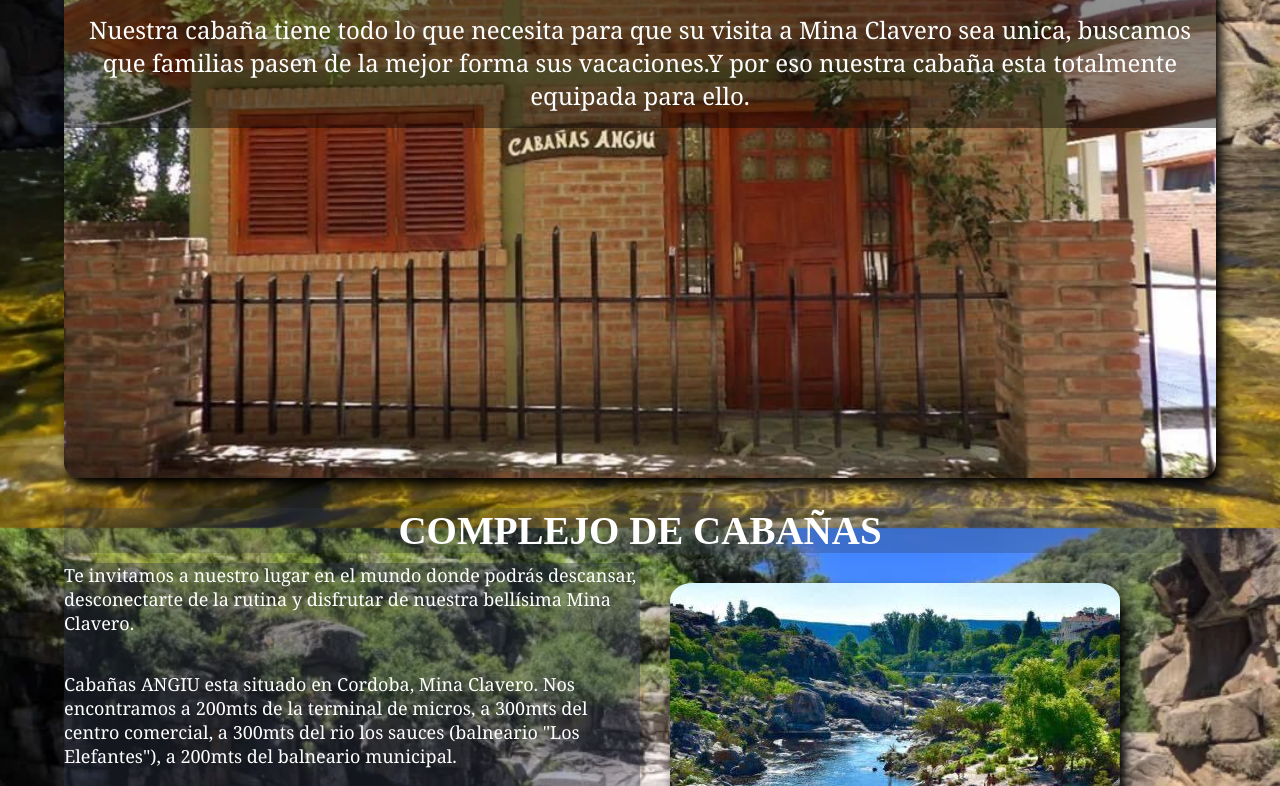
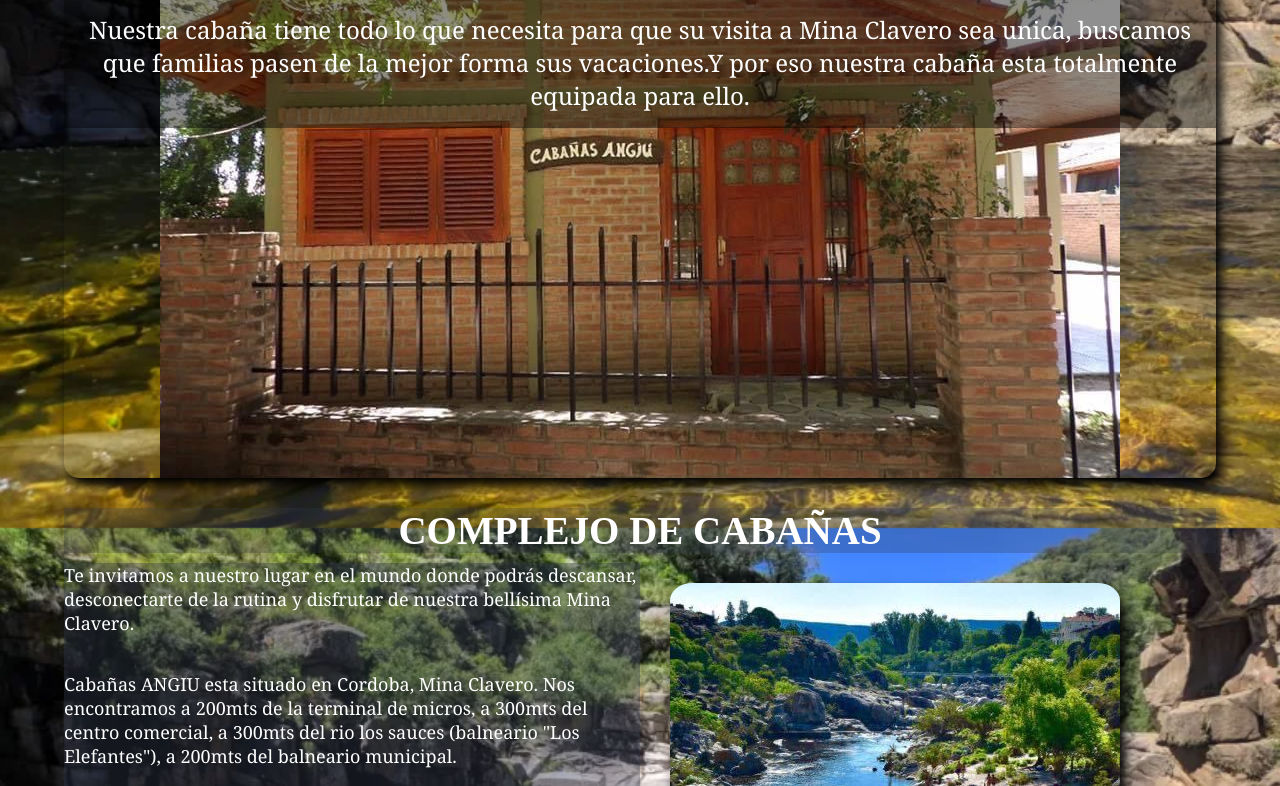
Before and after one commit to matylechu/proyecto, a plain HTML site: page index.html in a window 1280 px wide. Shown: the part 272-1058 px from the top of the page. Drawn offline with Linux system fonts and the light colour scheme; a web font is replaced by a local one.

Commit message:
corrigiendo errores

```diff
--- a/css/estilo.css
+++ b/css/estilo.css
@@ -2,12 +2,12 @@
 *{
     padding: 0;
     margin: 0;
-
+    box-sizing: border-box;
 }
 .flexcenter{
     display: flex;
     align-items: center;
-    justify-content: center;
+    justify-content:center;
 }
 #fondo{
     background-image: url(../img/Cabaña_frente.jpeg);
@@ -15,8 +15,7 @@
     height: 550px;
     background-repeat: no-repeat;
     background-position: center;
-    background-size:cover;
-    margin: auto;
+    background-size: auto;
     box-shadow: 5px 8px 12px black;
     border-radius: 15px;
     margin-top: 20px;
```
